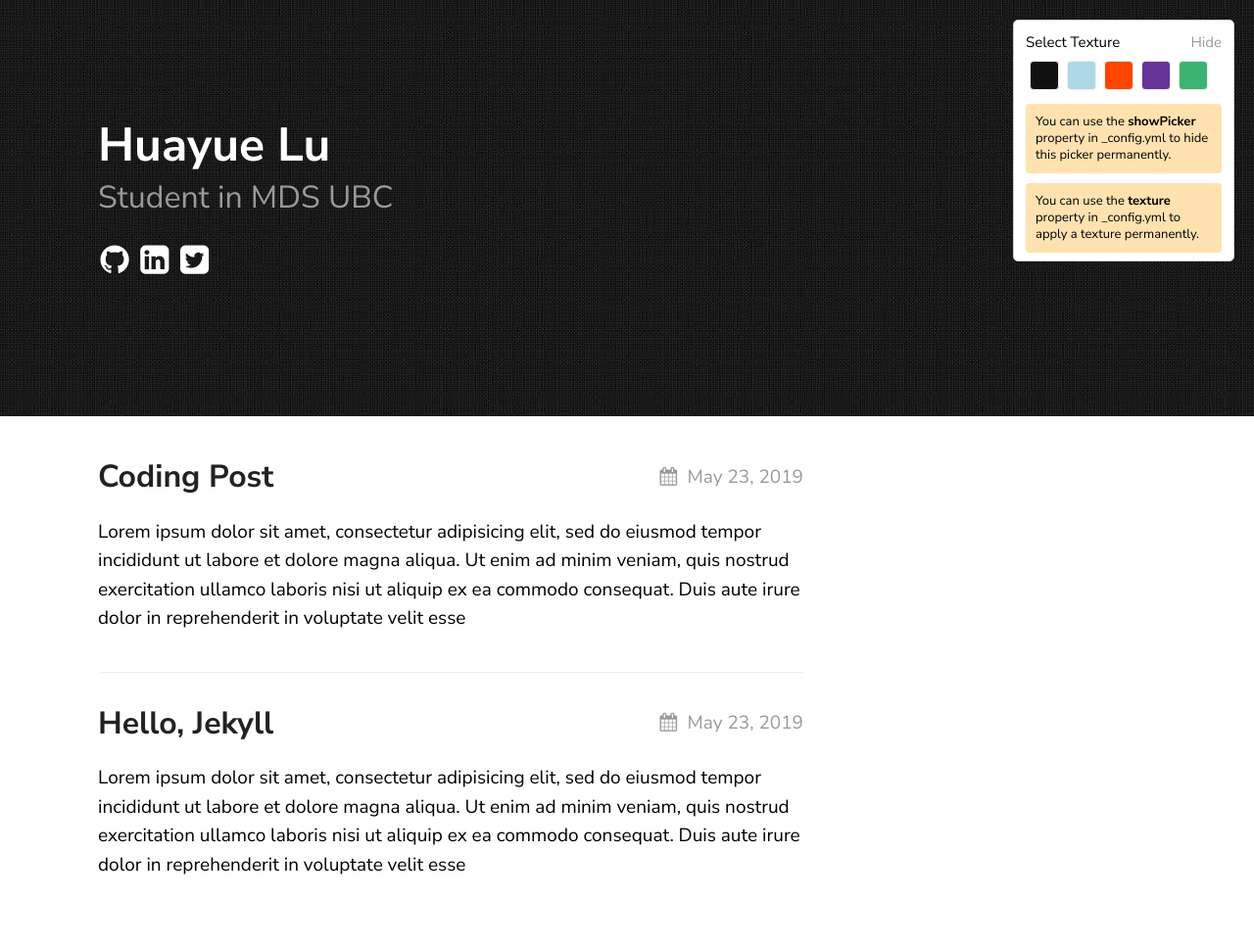
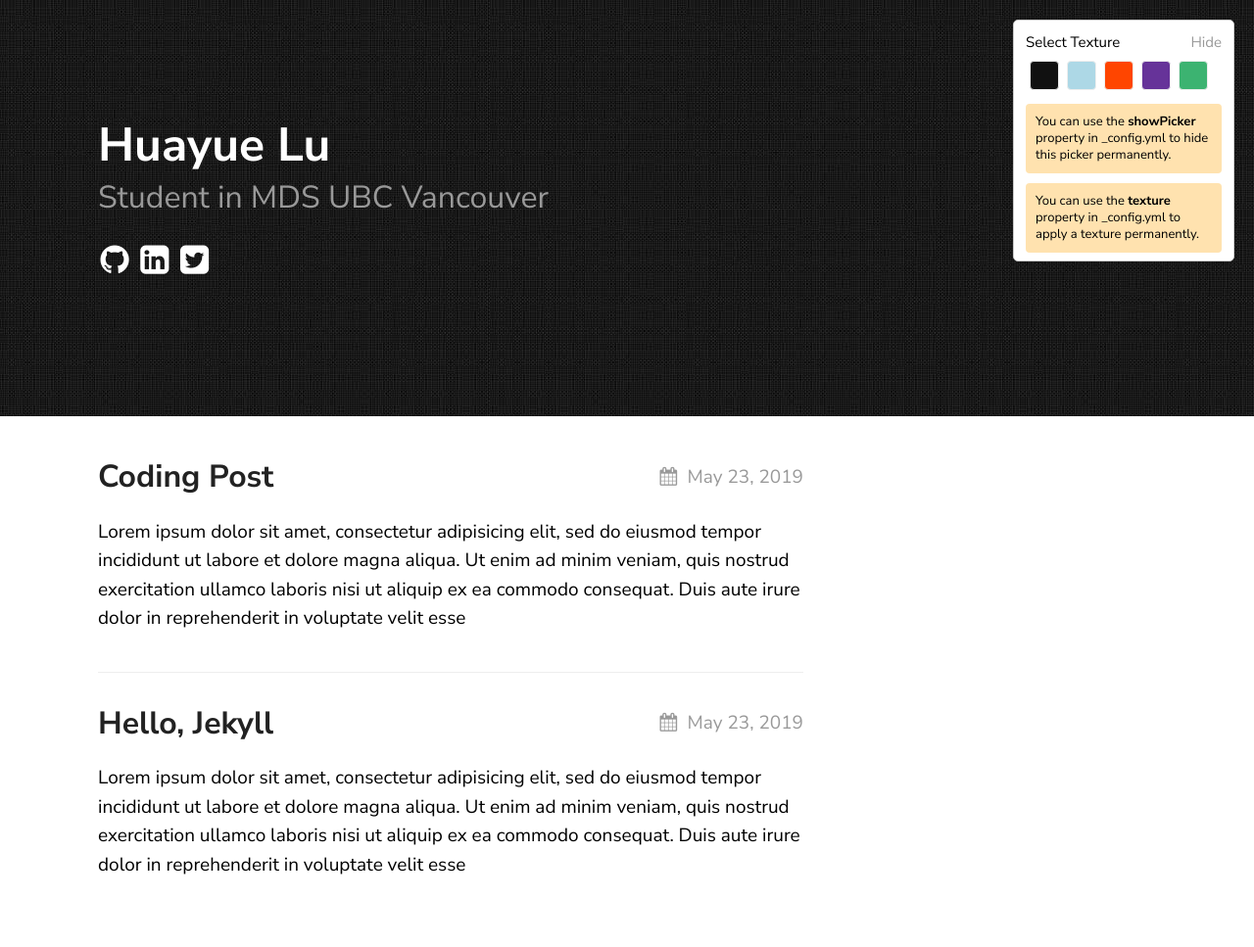
Before and after one commit to samarsault/texture, a Jekyll site: the page built from index.md, in a window 1280 px wide. Shown: the whole page at 98% size. Built offline with Jekyll 4.4.1, drawn with Linux system fonts in a browser that asks for light colours.

Commit message:
added city vancouver

```diff
--- a/_config.yml
+++ b/_config.yml
@@ -14,7 +14,7 @@ sass:
 permalink: /posts/:title/
 texture:
   title: Huayue Lu
-  tagline: Student in MDS UBC
+  tagline: Student in MDS UBC Vancouver
   date_format: "%b %-d, %Y"
   style: black
   showNav: false
```
